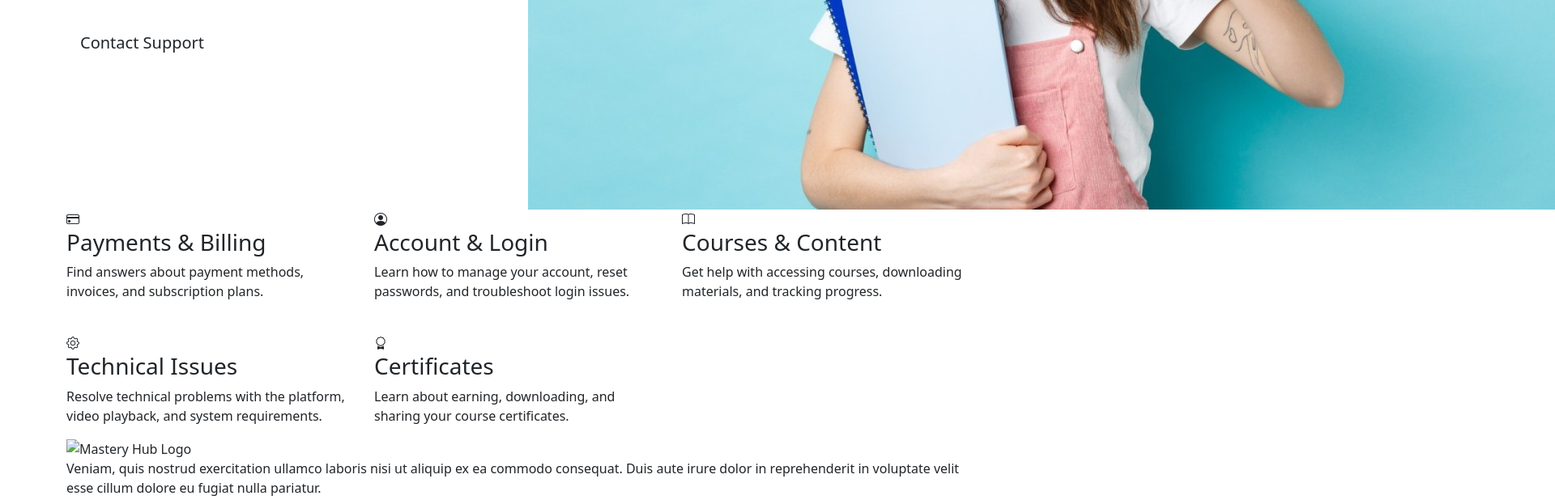
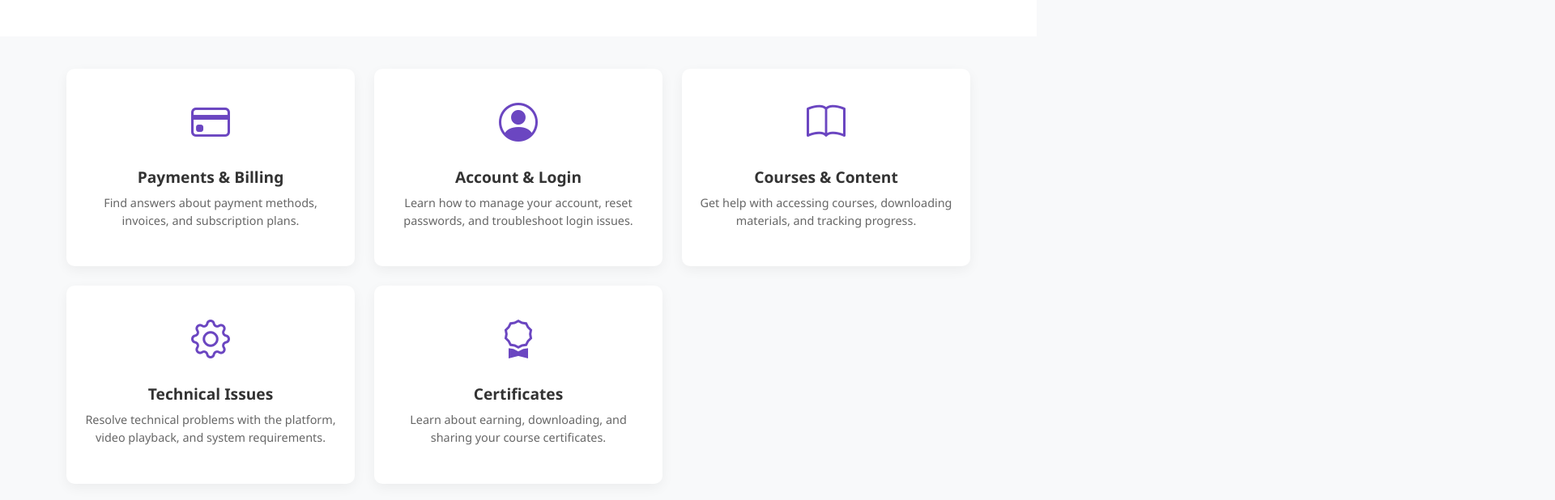
Before and after one commit to Mkrm06/Online-Learning-Platform, a plain HTML site: page help and support.html in a window 1280 px wide. Shown: the part 518-1136 px from the top of the page at 81% size, 1920 px wide, since content can reach past the window. Drawn offline with nearby package versions, Linux system fonts and the light colour scheme; files whose address does not match are found by name.

Commit message:
Update help and support.html

```diff
--- a/help and support.html
+++ b/help and support.html
@@ -6,7 +6,7 @@
   <title>Support and Help - Mastery Hub</title>
   <link href="https://cdn.jsdelivr.net/npm/bootstrap@5.3.3/dist/css/bootstrap.min.css" rel="stylesheet">
   <link href="https://cdn.jsdelivr.net/npm/bootstrap-icons/font/bootstrap-icons.css" rel="stylesheet">
-  <link rel="stylesheet" href="style.css">
+  <link rel="stylesheet" href="help and support.css">
 </head>
 <body>
   <!-- Navbar -->
@@ -217,6 +217,6 @@
   </footer>
 
   <script src="https://cdn.jsdelivr.net/npm/bootstrap@5.3.3/dist/js/bootstrap.bundle.min.js"></script>
-  <script src="script.js"></script>
+  <script src="help and support.js"></script>
 </body>
 </html>
```
